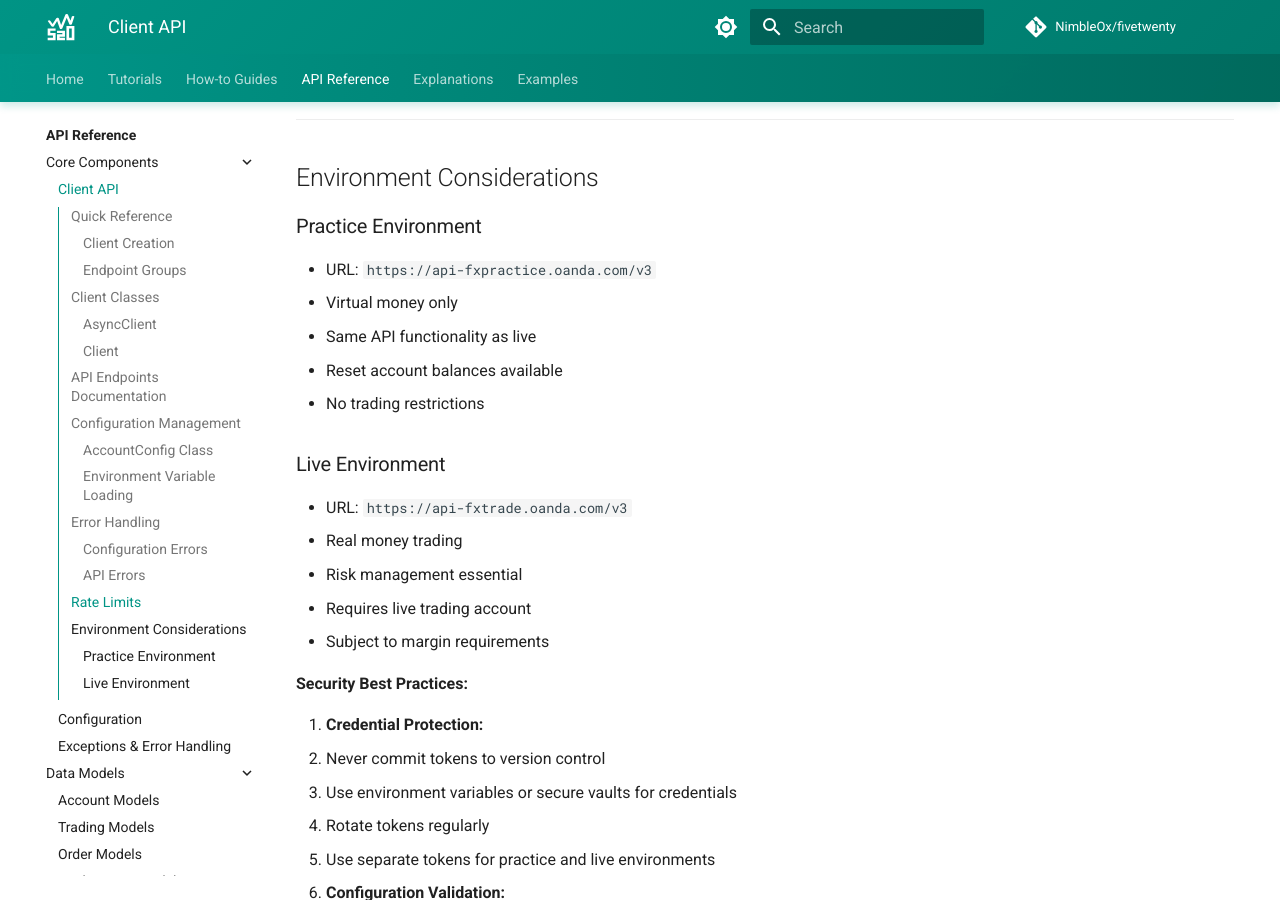
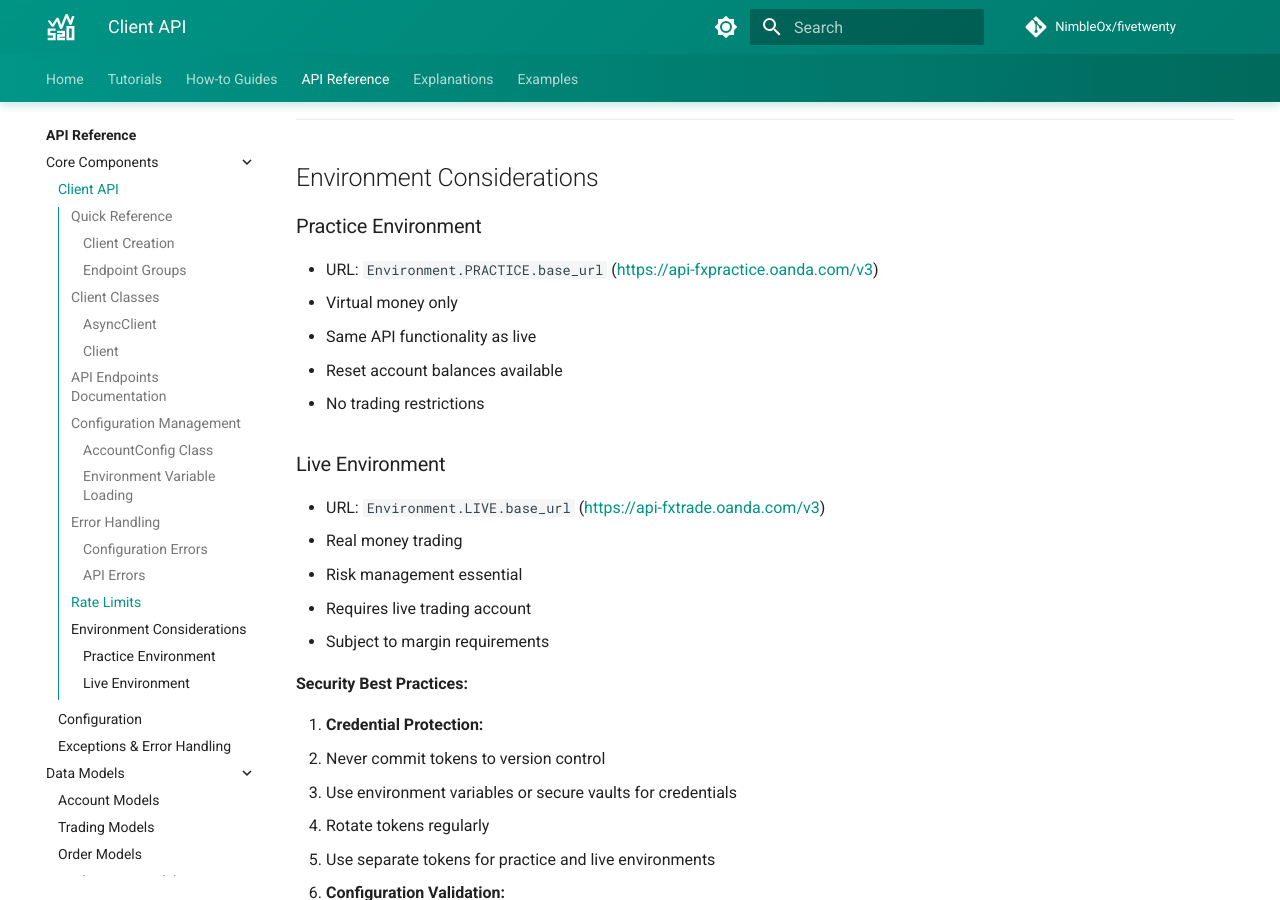
Before and after one commit to NimbleOx/fivetwenty, an MkDocs documentation site: the page built from docs/api-reference/client.md, in a window 1280 px wide and 900 px high, scrolled down 7586 px. Built offline with MkDocs 1.6.1 and Material for MkDocs 9.7.7, drawn with Linux system fonts in a browser that asks for light colours; comment, search, counter and statistics services are not loaded.

Commit message:
Fix SDK methods validation and documentation consistency
- Enable sdk_methods validator in validation configuration
- Fix incorrect validation rule for get_account_summary() method
- Replace hardcoded OANDA URLs with Environment enum references
- Update documentation to use Environment.PRACTICE.base_url pattern

Key improvements:
- get_account_summary() is actually the preferred method (more efficient)
- Proper Environment enum usage promotes SDK best practices
- All validation checks now pass with 0 issues
- Documentation demonstrates correct FiveTwenty SDK patterns

This resolves SDK method validation issues while maintaining
technical accuracy and promoting best practices.

```diff
--- a/docs/api-reference/client.md
+++ b/docs/api-reference/client.md
@@ -326,14 +326,14 @@
 ## Environment Considerations
 
 ### Practice Environment
-- URL: `https://api-fxpractice.oanda.com/v3`
+- URL: `Environment.PRACTICE.base_url` (https://api-fxpractice.oanda.com/v3)
 - Virtual money only
 - Same API functionality as live
 - Reset account balances available
 - No trading restrictions
 
 ### Live Environment
-- URL: `https://api-fxtrade.oanda.com/v3`
+- URL: `Environment.LIVE.base_url` (https://api-fxtrade.oanda.com/v3)
 - Real money trading
 - Risk management essential
 - Requires live trading account
```
Also changed, not shown: docs/explanation/configuration.md (+1 -1 lines), 2 other files.
